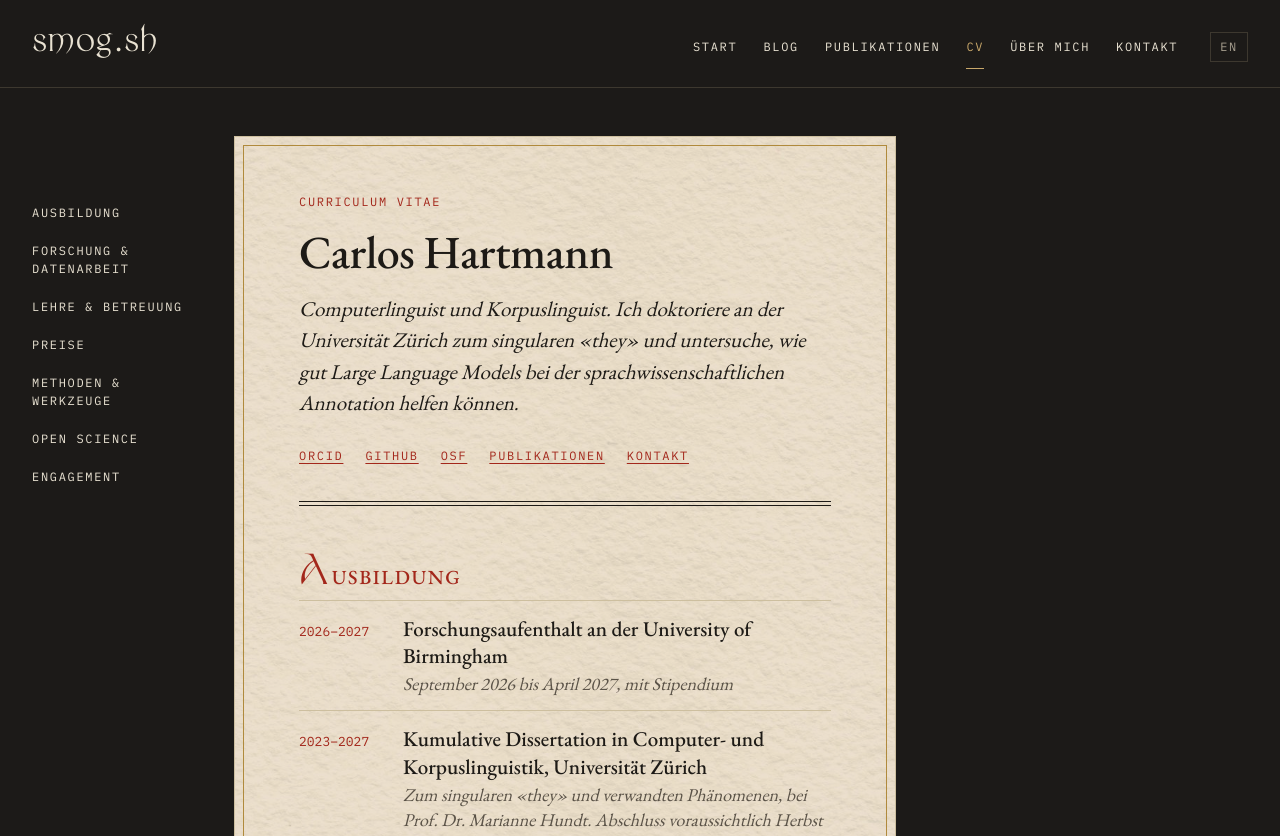
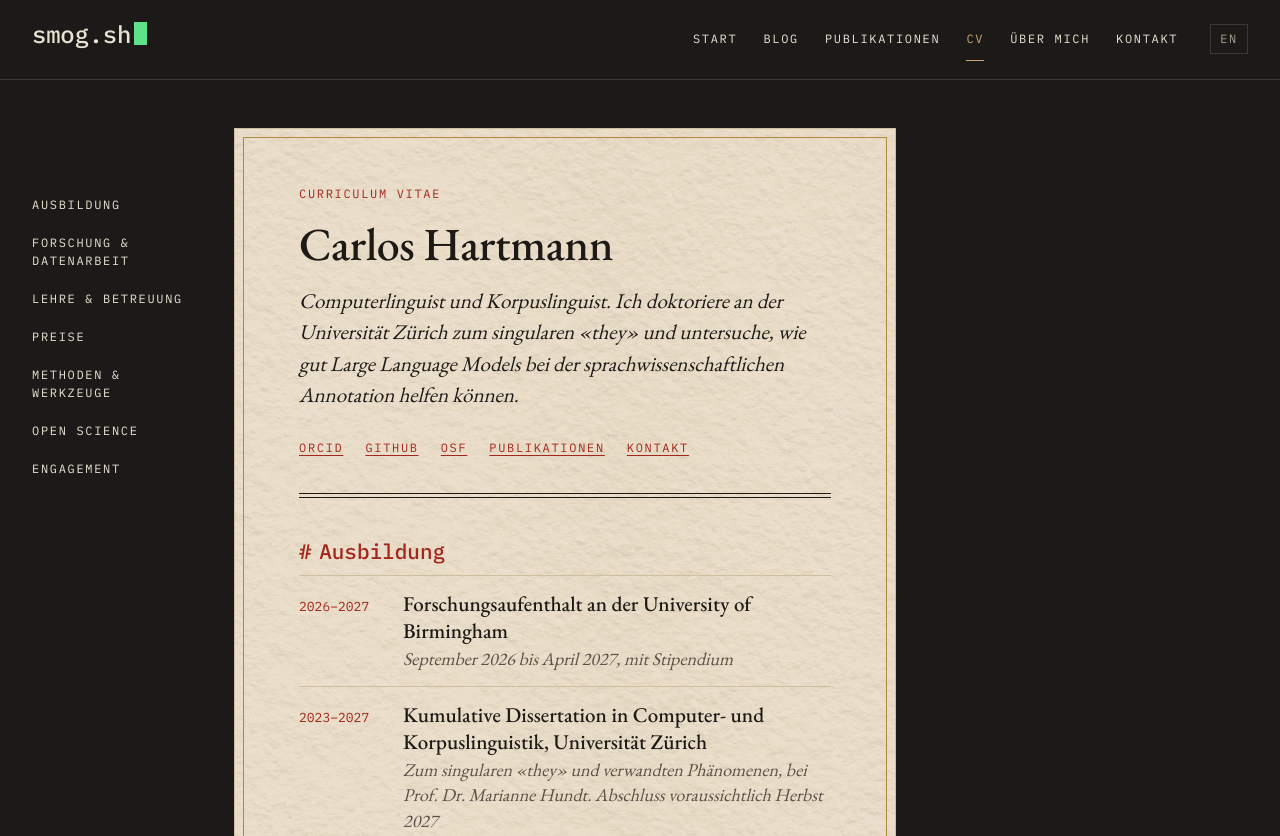
Before and after one commit to CarlosHartmann/blog-frontend, an Astro site: page /cv in a window 1280 px wide. Shown: the top 836 px of the page. Built offline with nearby package versions, Linux system fonts and the light colour scheme; Astro itself is replaced by a stand-in of ours.

Commit message:
Set the wordmark and section headings in IBM Plex Mono
The wordmark reads as a shell command with a cursor; CV and
Publications headings become '# Title' in the mono face.

Co-Authored-By: Claude Fable 5.2 <noreply@anthropic.com>

```diff
--- a/src/components/Header.astro
+++ b/src/components/Header.astro
@@ -6,6 +6,6 @@ const { lang, path, current } = Astro.props;
 ---
 
 <header class="site-header">
-  <a class="wordmark" href={href(lang, '/')}>smog.sh</a>
+  <a class="wordmark" href={href(lang, '/')}>smog.sh<span class="cursor" aria-hidden="true"></span></a>
   <Nav lang={lang} path={path} current={current} />
 </header>
--- a/src/styles/global.css
+++ b/src/styles/global.css
@@ -120,11 +120,24 @@ a:hover {
   border-bottom: 1px solid var(--ground-line);
 }
 
+/* The wordmark is set like a command: smog.sh is, after all, a shell script. */
 .wordmark {
-  font-family: var(--black);
-  font-size: 34px;
+  font-family: var(--mono);
+  font-size: 24px;
+  font-weight: 500;
   line-height: 1.2;
+  letter-spacing: -0.01em;
+  white-space: nowrap;
   text-decoration: none;
+}
+
+.wordmark .cursor {
+  display: inline-block;
+  width: 0.55em;
+  height: 0.95em;
+  margin-left: 0.12em;
+  vertical-align: -0.08em;
+  background: var(--led);
 }
 
 .site-nav {
@@ -613,23 +626,16 @@ a:hover {
 /* ---------- publications ---------- */
 
 .entries h2 {
-  display: flex;
-  align-items: baseline;
-  margin: 40px 0 8px;
+  margin: 40px 0 10px;
   color: var(--rubric);
-  font-size: 1rem;
+  font-family: var(--mono);
+  font-size: 1.05rem;
+  line-height: 1.3;
   font-weight: 500;
-  letter-spacing: 0.08em;
-  text-transform: uppercase;
 }
 
-.entries h2 .initial {
-  margin-right: 3px;
-  font-family: var(--black);
-  font-size: 2.1em;
-  line-height: 1;
-  letter-spacing: 0;
-  text-transform: none;
+.entries h2 .hash {
+  margin-right: 0.6ch;
 }
 
 .entries ul {
@@ -813,8 +819,8 @@ a:hover {
 }
 
 .home-box .wordmark {
-  font-size: 56px;
-  line-height: 1.1;
+  font-size: 38px;
+  line-height: 1.2;
 }
 
 .home-box .site-nav {
@@ -949,7 +955,7 @@ a:hover {
   }
 
   .home-box .wordmark {
-    font-size: 44px;
+    font-size: 32px;
   }
 
   .home-box .site-nav {
--- a/src/views/CV.astro
+++ b/src/views/CV.astro
@@ -32,10 +32,7 @@ const t = ui[lang];
               const title = pick(section.title, lang);
               return (
                 <>
-                  <h2 id={section.id} aria-label={title}>
-                    <span class="initial" aria-hidden="true">{title[0]}</span>
-                    <span aria-hidden="true">{title.slice(1)}</span>
-                  </h2>
+                  <h2 id={section.id}><span class="hash" aria-hidden="true">#</span>{title}</h2>
                   {section.note && <p class="cv-note">{pick(section.note, lang)}</p>}
                   <ul>
                     {section.items.map((item) => {
--- a/src/views/Home.astro
+++ b/src/views/Home.astro
@@ -27,7 +27,7 @@ const banners = await Promise.all(
     <img class="banner" id="banner" alt="" fetchpriority="high" />
     <noscript><img class="banner" src={banners[0].src} alt={banners[0].alt} /></noscript>
     <div class="home-box">
-      <h1 class="wordmark" style="margin: 0; font-weight: 400">smog.sh</h1>
+      <h1 class="wordmark" style="margin: 0">smog.sh<span class="cursor" aria-hidden="true"></span></h1>
       <Nav lang={lang} path="/" current="home" />
     </div>
   </main>
--- a/src/views/Publications.astro
+++ b/src/views/Publications.astro
@@ -30,10 +30,7 @@ const t = ui[lang];
               const title = pick(section.title, lang);
               return (
                 <>
-                  <h2 id={section.id} aria-label={title}>
-                    <span class="initial" aria-hidden="true">{title[0]}</span>
-                    <span aria-hidden="true">{title.slice(1)}</span>
-                  </h2>
+                  <h2 id={section.id}><span class="hash" aria-hidden="true">#</span>{title}</h2>
                   <ul>
                     {section.items.map((item) => {
                       const link = item.post ? href(lang, `/${item.post}/`) : item.url;
```
